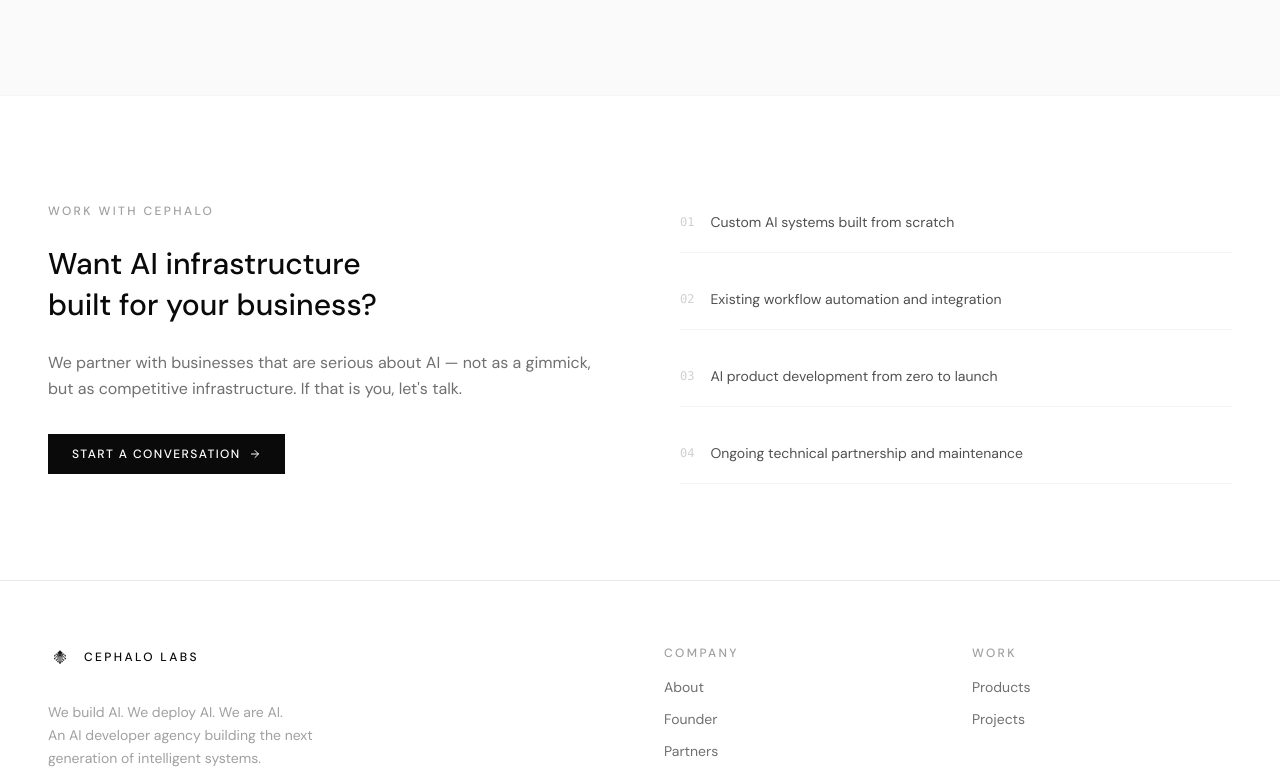
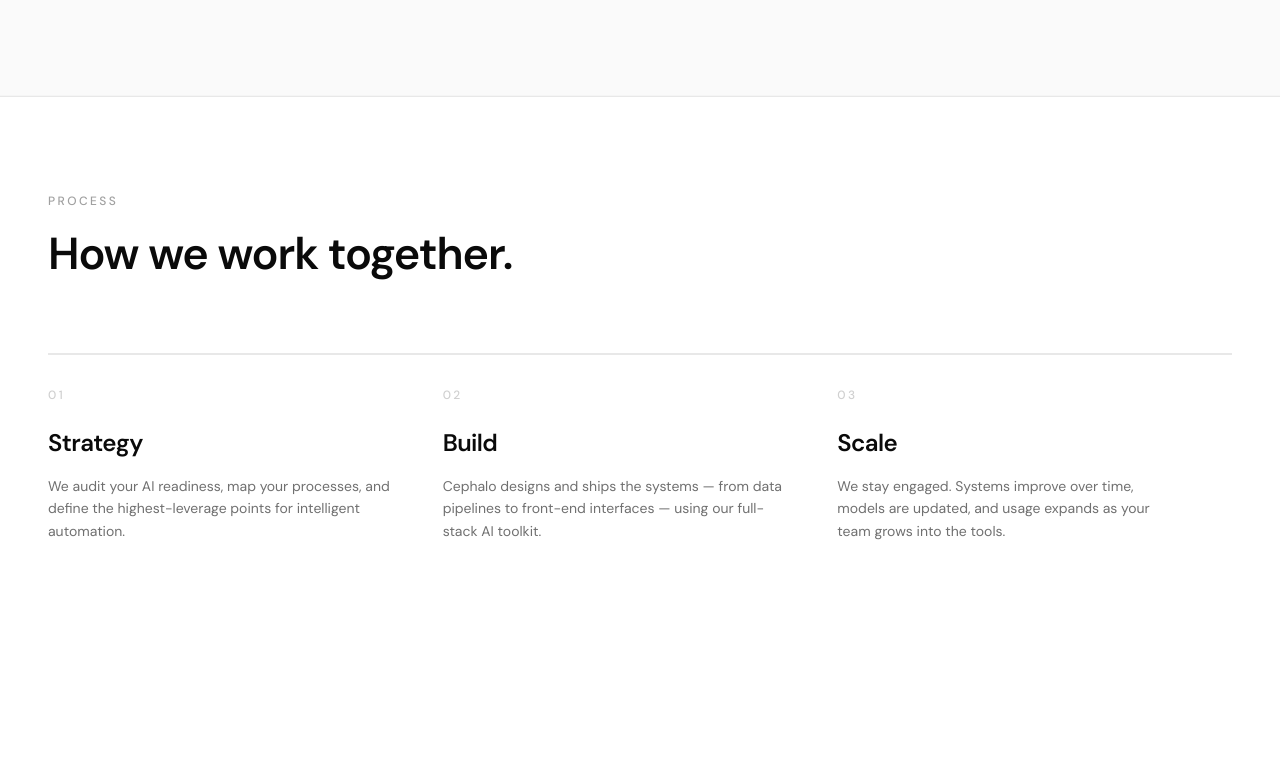
Before and after one commit to alfarjoao/cephalo-labs, a React (Vite) app: page /partners in a window 1280 px wide. Shown: the part 1769-2540 px from the top of the page. Built offline with nearby package versions, Linux system fonts and the light colour scheme.

Commit message:
feat: count-up stats and timeline section for Partners page

```diff
--- a/src/pages/Partners.jsx
+++ b/src/pages/Partners.jsx
@@ -4,6 +4,7 @@ import { Link } from 'react-router-dom'
 import { ArrowRight, ExternalLink } from 'lucide-react'
 import PageWrapper from '../components/ui/PageWrapper'
 import AnimatedBackground from '../components/ui/AnimatedBackground'
+import CountUp from '../components/ui/CountUp'
 
 function FadeIn({ children, delay = 0, className = '' }) {
   const ref = useRef()
@@ -17,10 +18,10 @@ function FadeIn({ children, delay = 0, className = '' }) {
 }
 
 const results = [
-  { value: '2x', label: 'Revenue growth after AI OS implementation' },
-  { value: '80%', label: 'Reduction in manual CRM operations' },
-  { value: '3×', label: 'Faster client onboarding with AI-powered portal' },
-  { value: '100%', label: 'Custom-built — zero off-the-shelf software' },
+  { to: 2, suffix: 'x', label: 'Revenue growth after AI OS implementation' },
+  { to: 80, suffix: '%', label: 'Reduction in manual CRM operations' },
+  { to: 3, suffix: '×', label: 'Faster client onboarding with AI-powered portal' },
+  { to: 100, suffix: '%', label: 'Custom-built — zero off-the-shelf software' },
 ]
 
 export default function Partners() {
@@ -136,8 +137,54 @@ export default function Partners() {
             {results.map((r, i) => (
               <FadeIn key={r.label} delay={i * 0.08}>
                 <div className={`p-10 text-center ${i < 3 ? 'border-r border-gray-200' : ''}`}>
-                  <p className="font-sans font-semibold text-5xl text-black mb-3">{r.value}</p>
+                  <p className="font-sans font-semibold text-5xl text-black mb-3"><CountUp to={r.to} suffix={r.suffix} /></p>
                   <p className="text-xs text-gray-400 leading-relaxed">{r.label}</p>
+                </div>
+              </FadeIn>
+            ))}
+          </div>
+        </div>
+      </section>
+
+      {/* Timeline */}
+      <section className="py-24 border-t border-gray-200">
+        <div className="max-w-7xl mx-auto px-6 lg:px-12">
+          <FadeIn>
+            <span className="text-xs font-medium tracking-widest uppercase text-gray-400 block mb-3">
+              Process
+            </span>
+            <h2 className="font-sans font-semibold text-[clamp(1.8rem,3.5vw,3rem)] tracking-tight mb-16">
+              How we work together.
+            </h2>
+          </FadeIn>
+
+          <div className="grid grid-cols-1 md:grid-cols-3 gap-0">
+            {[
+              {
+                step: '01',
+                title: 'Strategy',
+                body: 'We audit your AI readiness, map your processes, and define the highest-leverage points for intelligent automation.',
+              },
+              {
+                step: '02',
+                title: 'Build',
+                body: 'Cephalo designs and ships the systems — from data pipelines to front-end interfaces — using our full-stack AI toolkit.',
+              },
+              {
+                step: '03',
+                title: 'Scale',
+                body: 'We stay engaged. Systems improve over time, models are updated, and usage expands as your team grows into the tools.',
+              },
+            ].map((item, i) => (
+              <FadeIn key={item.step} delay={i * 0.15}>
+                <div className="border-t-2 border-gray-200 pt-8 pb-8 md:pr-12">
+                  <span className="text-xs font-medium tracking-widest uppercase text-gray-300 block mb-6">
+                    {item.step}
+                  </span>
+                  <h3 className="font-sans font-semibold text-2xl tracking-tight text-black mb-4">
+                    {item.title}
+                  </h3>
+                  <p className="text-sm text-gray-500 leading-relaxed">{item.body}</p>
                 </div>
               </FadeIn>
             ))}
```
